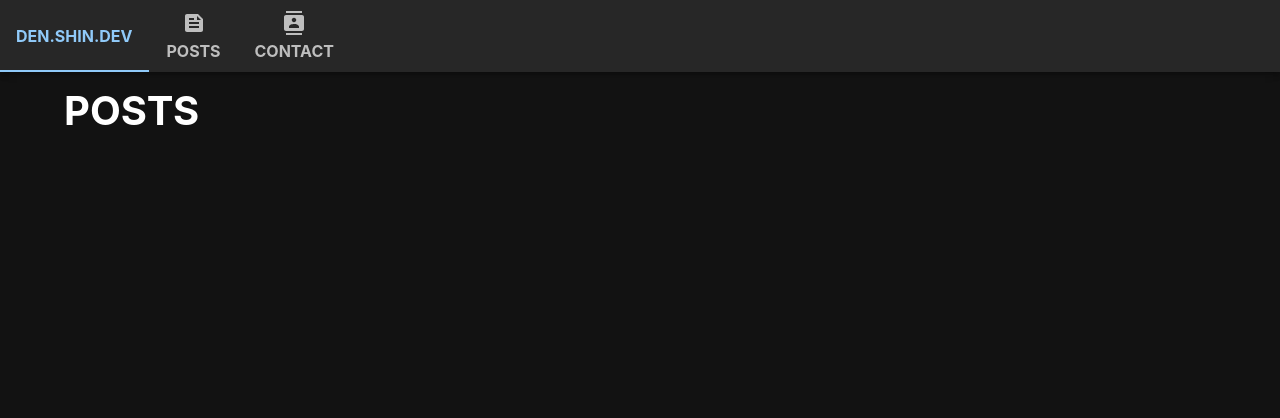
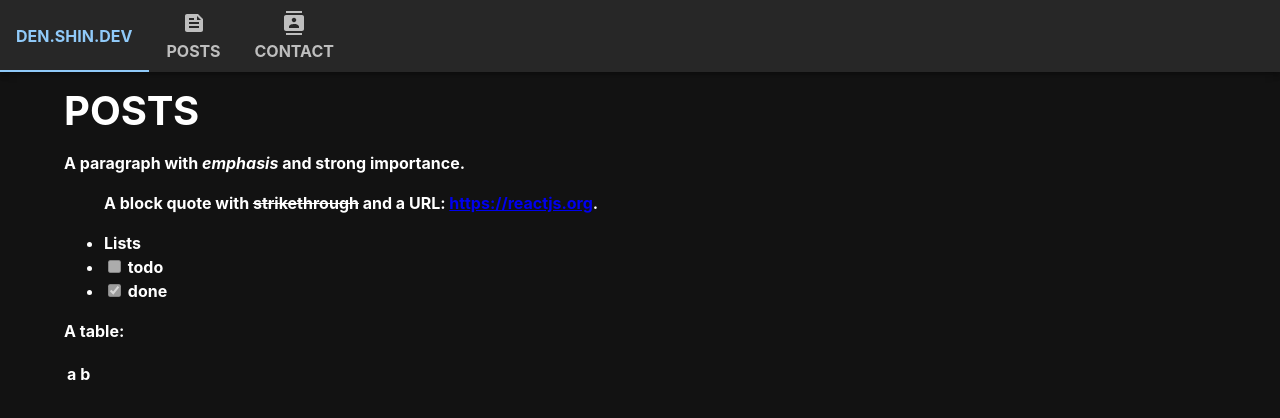
Before and after one commit to shinYeongHyeon/dev-blog, a Next.js app: page /posts in a window 1280 px wide. Shown: the top 418 px of the page. Built offline with nearby package versions, Linux system fonts and the light colour scheme.

Commit message:
FEATURE: 마크다운 구현

```diff
--- a/package.json
+++ b/package.json
@@ -16,8 +16,11 @@
     "@mui/material": "5.8.0",
     "lodash": "4.17.21",
     "next": "12.1.6",
+    "raw-loader": "4.0.2",
     "react": "18.1.0",
-    "react-dom": "18.1.0"
+    "react-dom": "18.1.0",
+    "react-markdown": "8.0.3",
+    "remark-gfm": "3.0.1"
   },
   "devDependencies": {
     "@types/lodash": "4.14.182",
--- a/pages/den.shin.dev/index.tsx
+++ b/pages/den.shin.dev/index.tsx
@@ -7,7 +7,7 @@
 
 import DefaultLayout from 'layout/DefaultLayout';
 import Image from 'next/image';
-import DefaultHead from '../../component/DefaultHead';
+import DefaultHead from 'component/DefaultHead';
 
 const DenShinDev: NextPage = () => {
     return (
--- a/pages/posts/index.tsx
+++ b/pages/posts/index.tsx
@@ -1,13 +1,19 @@
+import ReactMarkdown from 'react-markdown';
+import { NextPage } from 'next';
+import remarkGfm from 'remark-gfm';
 import { Typography } from '@mui/material';
-import { NextPage } from 'next';
-import DefaultHead from '../../component/DefaultHead';
-import DefaultLayout from '../../layout/DefaultLayout';
+
+import DefaultHead from 'component/DefaultHead';
+import DefaultLayout from 'layout/DefaultLayout';
+import { abcd } from 'posts/abcd';
 
 const Posts: NextPage = () => {
     return (
         <DefaultLayout>
             <DefaultHead title={'Den`s POSTS'} />
             <Typography variant={'h1'}>POSTS</Typography>
+            {/* eslint-disable-next-line react/no-children-prop */}
+            <ReactMarkdown children={abcd.b} remarkPlugins={[remarkGfm]} />
         </DefaultLayout>
     );
 };
--- /dev/null
+++ b/posts/abcd.ts
@@ -0,0 +1,16 @@
+export const abcd = {
+    a: 'a',
+    b: `A paragraph with *emphasis* and **strong importance**.
+
+> A block quote with ~strikethrough~ and a URL: https://reactjs.org.
+
+* Lists
+* [ ] todo
+* [x] done
+
+A table:
+
+| a | b |
+| - | - |
+`,
+};
```
Also changed, not shown: 1 other file (tests, documents, lock files or other folders).
